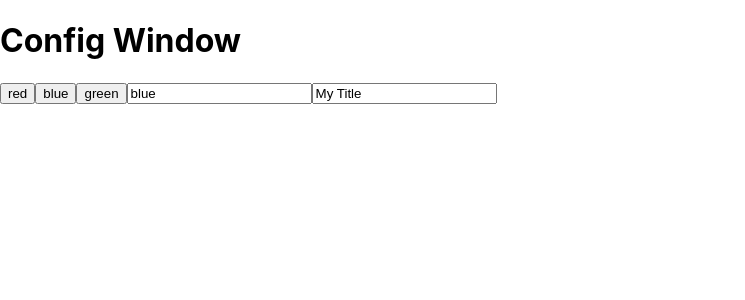
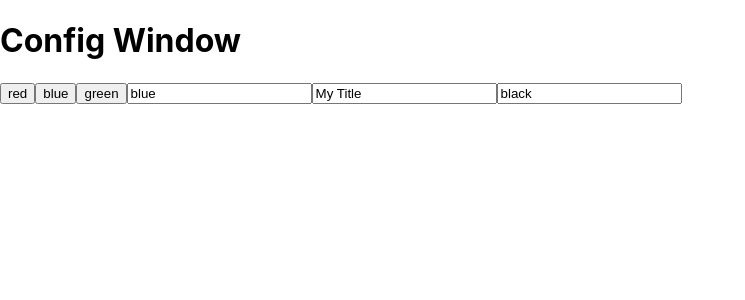
Before and after one commit to QED0711/midstate, a React (Create React App) app: page /config in a window 1280 px wide. Shown: the top 300 px of the page, without its empty margins (0-745 px from the left). Built offline with nearby package versions, Linux system fonts and the light colour scheme.

Commit message:
updated setStorageState to use setState with a callback and promise

```diff
--- a/src/components/ConfigContainer.js
+++ b/src/components/ConfigContainer.js
@@ -5,8 +5,8 @@ import { ConfigContext } from '../state/ConfigState';
 const ConfigContainer = () => {
     const { state, setters } = useContext(ConfigContext)
 
-    const { title, backgroundColor } = state;
-    const { setTitle, setBackgroundColor } = setters;
+    const { title, titleColor, backgroundColor } = state;
+    const { setTitle, setBackgroundColor, setTitleColor } = setters;
 
     const handleClick = color => e => {
         setBackgroundColor(color)
@@ -16,6 +16,11 @@ const ConfigContainer = () => {
     const handleColorChange = e => {
         const userColor = document.getElementById("color-input").value
         setBackgroundColor(userColor)
+    }
+
+    const handleTitleColorChange = e => {
+        const titleColor = document.getElementById("title-color-input").value
+        setTitleColor(titleColor)
     }
 
     const handleChange = e => {
@@ -43,6 +48,13 @@ const ConfigContainer = () => {
                 defaultValue={title}
                 onChange={handleChange}
             />
+
+            <input
+                id="title-color-input"
+                type="text"
+                defaultValue={titleColor}
+                onChange={handleTitleColorChange}
+            />
         </div>
     )
 }
--- a/src/components/MainContainer.js
+++ b/src/components/MainContainer.js
@@ -7,7 +7,7 @@ const MainContainer = () => {
 
     const { state, setters } = useContext(ConfigContext)
 
-    const {title, backgroundColor} = state;
+    const {title, backgroundColor, titleColor} = state;
     const {setTitle, setBackgroundColor} = setters;
 
     msInstance.clearStateFromStorage()
@@ -17,7 +17,7 @@ const MainContainer = () => {
     return (
 
         <div>
-            <h1 style={{backgroundColor}}>{title}</h1>
+            <h1 style={{backgroundColor, color: titleColor}}>{title}</h1>
         </div>
 
     )
--- a/src/midstate/Midstate.js
+++ b/src/midstate/Midstate.js
@@ -111,7 +111,7 @@ class Midstate {
             setters = this.dynamicSetters ? { ...createStateSetters(state, bindToLocalStorage, storageOptions.name), ...this.setters } : { ...this.setters };
         }
 
-        // define Provider class
+        // define Provider class component
         class Provider extends Component {
             constructor(props) {
                 super(props);
@@ -123,27 +123,18 @@ class Midstate {
                 this.storageOptions = storageOptions;
 
                 this.setStorageState = this.setStorageState.bind(this);
-                this.setStorageStateAsync = this.setStorageStateAsync.bind(this);
                 this.updateStateFromLocalStorage = this.updateStateFromLocalStorage.bind(this);
             }
 
             setStorageState(newState) {
                 const updatedState = {...this.state, ...newState}
-
-                this.setState(updatedState)
-                localStorage.setItem(this.storageOptions.name, JSON.stringify(updatedState))
-            }
-
-            setStorageStateAsync(newState) {
-                const updatedState = {...this.state, ...newState}
                 return new Promise(resolve => {
-                    localStorage.setItem(this.storageOptions.name, JSON.stringify(updatedState))
                     this.setState(updatedState, () => {
+                        localStorage.setItem(this.storageOptions.name, JSON.stringify(this.state))
                         resolve(this.state)
                     })
                 })
             }
-
 
             updateStateFromLocalStorage() {
                 try{
@@ -182,7 +173,12 @@ class Midstate {
 
             render() {
                 return (
-                    <Context.Provider value={{ state: this.state, setters: this.setters, constants: constants, methods: this.methods }}>
+                    <Context.Provider value={{
+                        state: this.state,
+                        setters: this.setters,
+                        constants: constants,
+                        methods: this.methods
+                    }}>
                         {this.props.children}
                     </Context.Provider>
                 )
--- a/src/midstate/helpers.js
+++ b/src/midstate/helpers.js
@@ -41,16 +41,14 @@ export const createStateSetters = (state, bindToLocalStorage, storageName=null,
 
         if (formattedName) {
             setters[formattedName] = function (value) {
-                if(bindToLocalStorage){
-                    const newState = {...JSON.parse(localStorage[storageName])}
-                    newState[s] = value;
-                    localStorage.setItem(storageName, newState)
-                    this.setStorageState(newState)
-                } else {
-                    const newState = {}
-                    newState[s] = value;
-                    this.setState(newState)
-                }
+                const newState = {}
+                newState[s] = value;
+                return new Promise(resolve => {
+                    this.setState(newState, () => {
+                        bindToLocalStorage && localStorage.setItem(storageName, JSON.stringify(this.state))
+                        resolve(this.state)
+                    })
+                })
             }
         }
 
--- a/src/state/ConfigState.js
+++ b/src/state/ConfigState.js
@@ -2,11 +2,19 @@ import Midstate from '../midstate/Midstate';
 
 const state = {
     title: "My Title",
+    titleColor: "black",
     backgroundColor: "blue"
+}
+
+const setters = {
+    setTitleColor(titleColor){
+        this.setStorageState({titleColor})
+    }
 }
 
 const config = new Midstate(state)
 
+config.addCustomSetters(setters)
 config.connectToLocalStorage({name: "config-state"})
 
 
```
